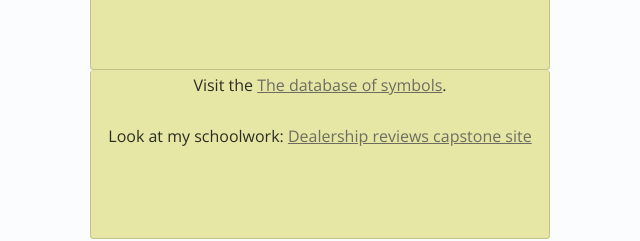
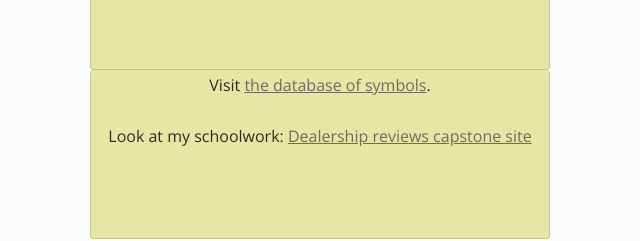
Before and after one commit to AUMOno/Hobby-Framework, a plain HTML site: page internet_server/index.html in a window 1280 px wide. Shown: the part 479-720 px from the top of the page, 320-960 px from the left. Drawn offline with nearby package versions, Linux system fonts and the light colour scheme.

Commit message:
Fixed a typo in index.html

```diff
--- a/internet_server/index.html
+++ b/internet_server/index.html
@@ -86,9 +86,9 @@
 
           <div class="CardBody">
             <p>
-              Visit the
+              Visit
               <a href="https://symbolicdatabase.com" target="_blank"
-                >The database of symbols</a
+                >the database of symbols</a
               >.
             </p>
 
```
Also changed, not shown: 1 other file.
